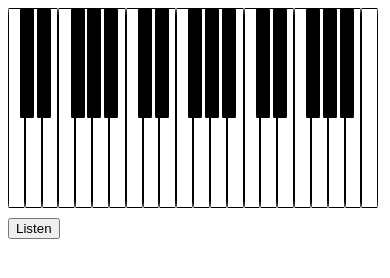
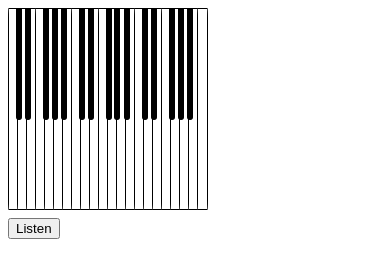
Before and after one commit to Mark-Waring/piano-vanilla, a plain HTML site: page index.html in a window 390 px wide. Drawn offline with Linux system fonts and the light colour scheme.

Commit message:
changes key element type for mobile

```diff
--- a/app.js
+++ b/app.js
@@ -65,7 +65,7 @@ function createPiano() {
   let whiteKeyCount = 0;
 
   keys.forEach((note) => {
-    const key = document.createElement("button");
+    const key = document.createElement("div");
     const isWhite = !note.includes("#");
     key.className = `key ${!isWhite ? "black" : "white"}`;
     key.dataset.note = note;
@@ -76,13 +76,7 @@ function createPiano() {
     } else {
       let blackKeyOffset = (whiteKeyWidth + 2) / 2;
       let baseLeft = (whiteKeyCount - 1) * whiteKeyWidth + blackKeyOffset;
-
-      // Check if the screen width is less than or equal to 360px
-      if (window.matchMedia("(max-width: 360px)").matches) {
-        key.style.left = `${baseLeft - 1}%`; // Reduce by 2 percentage points
-      } else {
-        key.style.left = `${baseLeft}%`; // Normal left value
-      }
+      key.style.left = `calc(${baseLeft}% + 1px)`;
     }
     key.id = note.toString();
     key.addEventListener("click", () => playTone(frequencies[note]));
--- a/index.html
+++ b/index.html
@@ -8,7 +8,7 @@
   </head>
   <body>
     <div id="root">
-      <div class="piano" id="piano" style="width: 100%"></div>
+      <div class="piano" id="piano"></div>
       <div style="padding-top: 10px">
         <button id="listenButton">Listen</button>
       </div>
--- a/styles.css
+++ b/styles.css
@@ -5,7 +5,7 @@
 .piano {
     position: relative;
     height: 200px;
-    max-width: 550px;
+    width: 200px;
 }
 
 .key {
@@ -22,22 +22,23 @@
 }
 
 .black {
+    width: 2%;
     height: 55%;
     background-color: #000;
     z-index: 1;
     position: absolute;
     top: 0;
+    border-bottom-left-radius: 4px;
+    border-bottom-right-radius: 4px;
 }
 
 .key:active {
     background-color: #ccc !important;
 }
 
+/*
 @media screen and (max-width: 360px) {
     .black {
-        border-left: 2px solid white;
-        border-right: 2px solid white;
-        border-radius: 6px;
-        width: 10px;
+        width: 2%;
     }
-}
+} */
```
